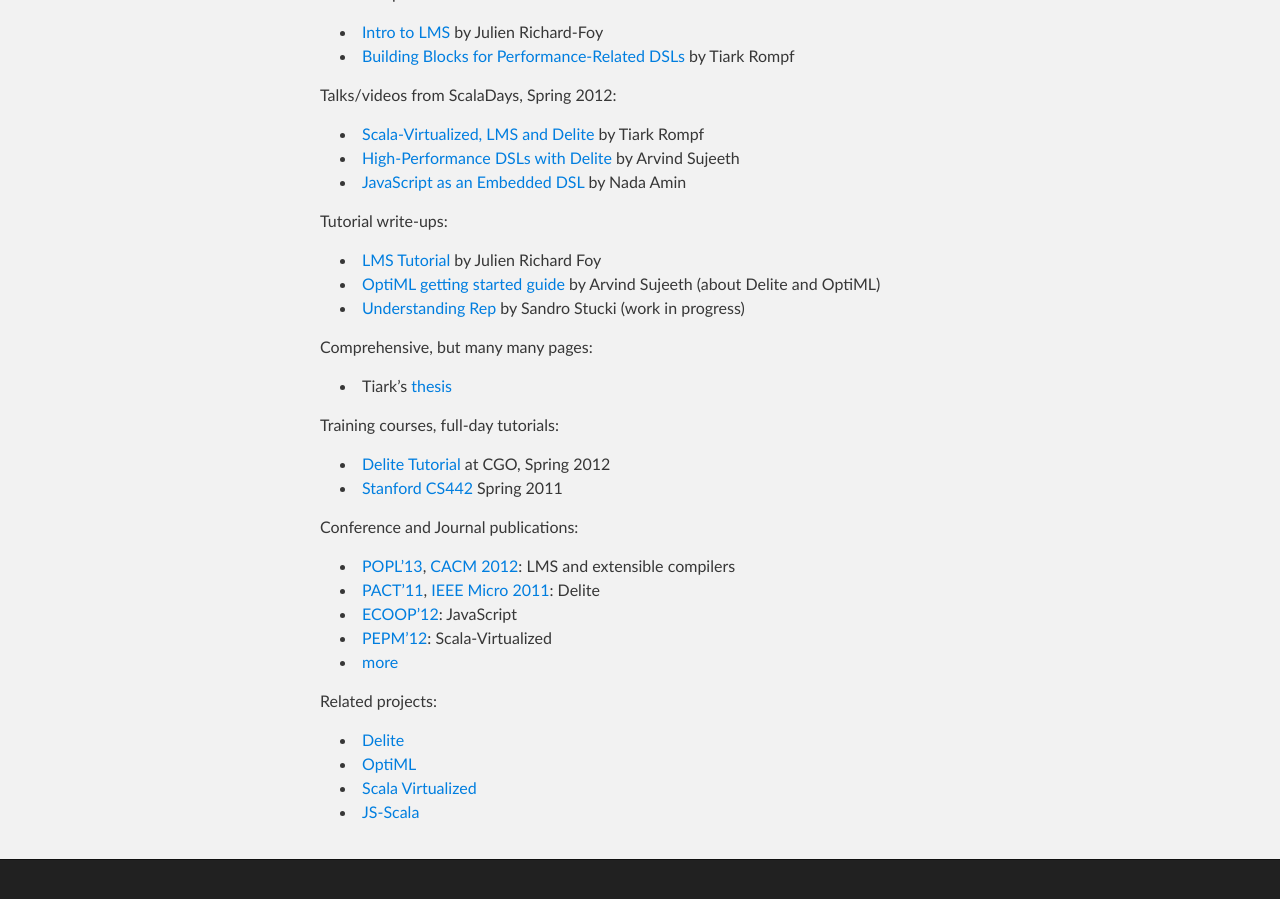
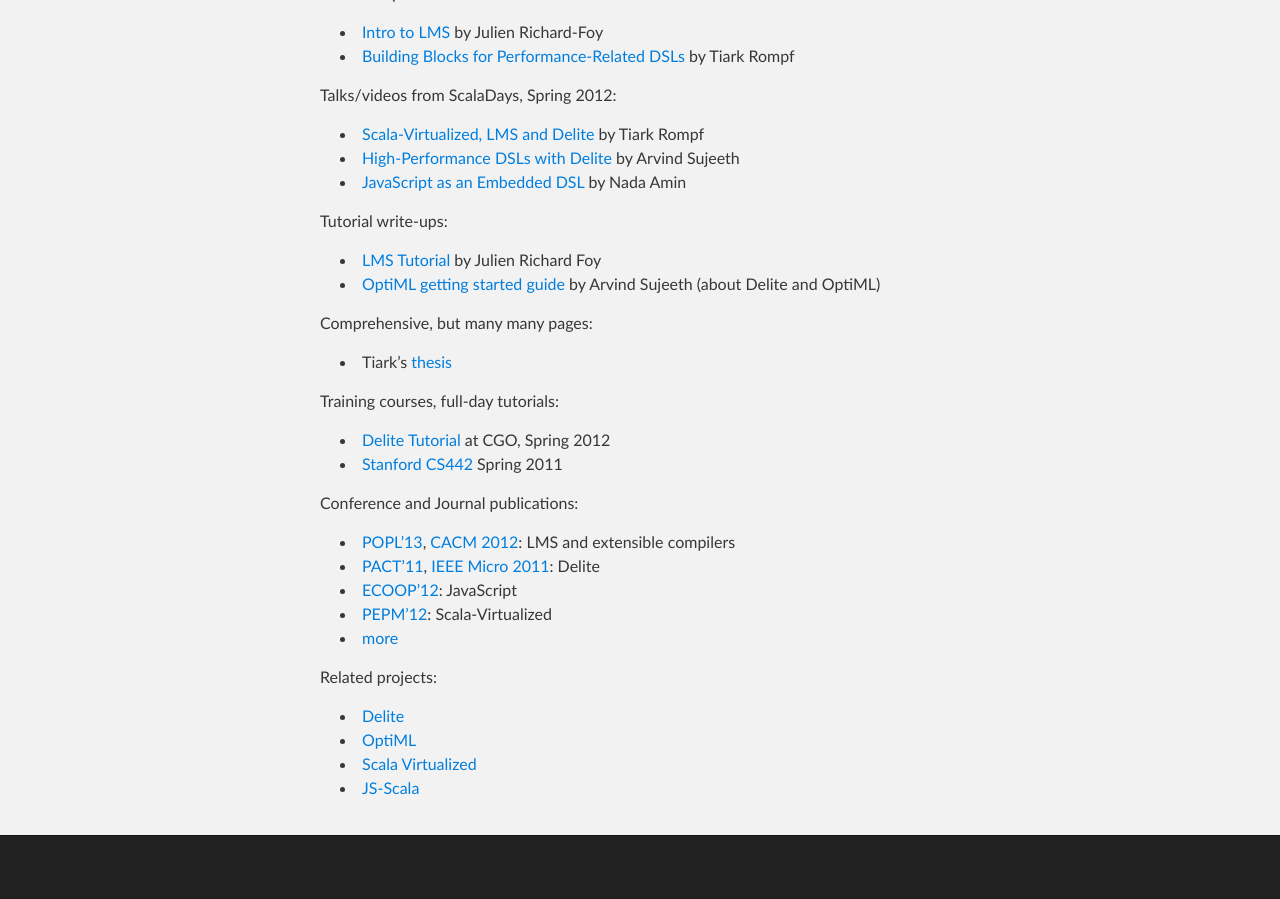
Before and after one commit to scala-lms/scala-lms.github.com, a Jekyll site: the page built from index.md, in a window 1280 px wide and 900 px high, scrolled down 1618 px. Built offline with Jekyll 4.4.1, drawn with Linux system fonts in a browser that asks for light colours; after the commit the page ends 2494 px from its top, so only the background shows below that.

Commit message:
remove link to stub

```diff
--- a/index.md
+++ b/index.md
@@ -103,7 +103,6 @@
 
 * [LMS Tutorial](https://github.com/julienrf/lms-tutorial/wiki) by Julien Richard Foy
 * [OptiML getting started guide](http://stanford-ppl.github.com/Delite/optiml/getting_started.html) by Arvind Sujeeth (about Delite and OptiML)
-* [Understanding Rep](tutorial1.html) by Sandro Stucki (work in progress)
 
 Comprehensive, but many many pages:
 
```
